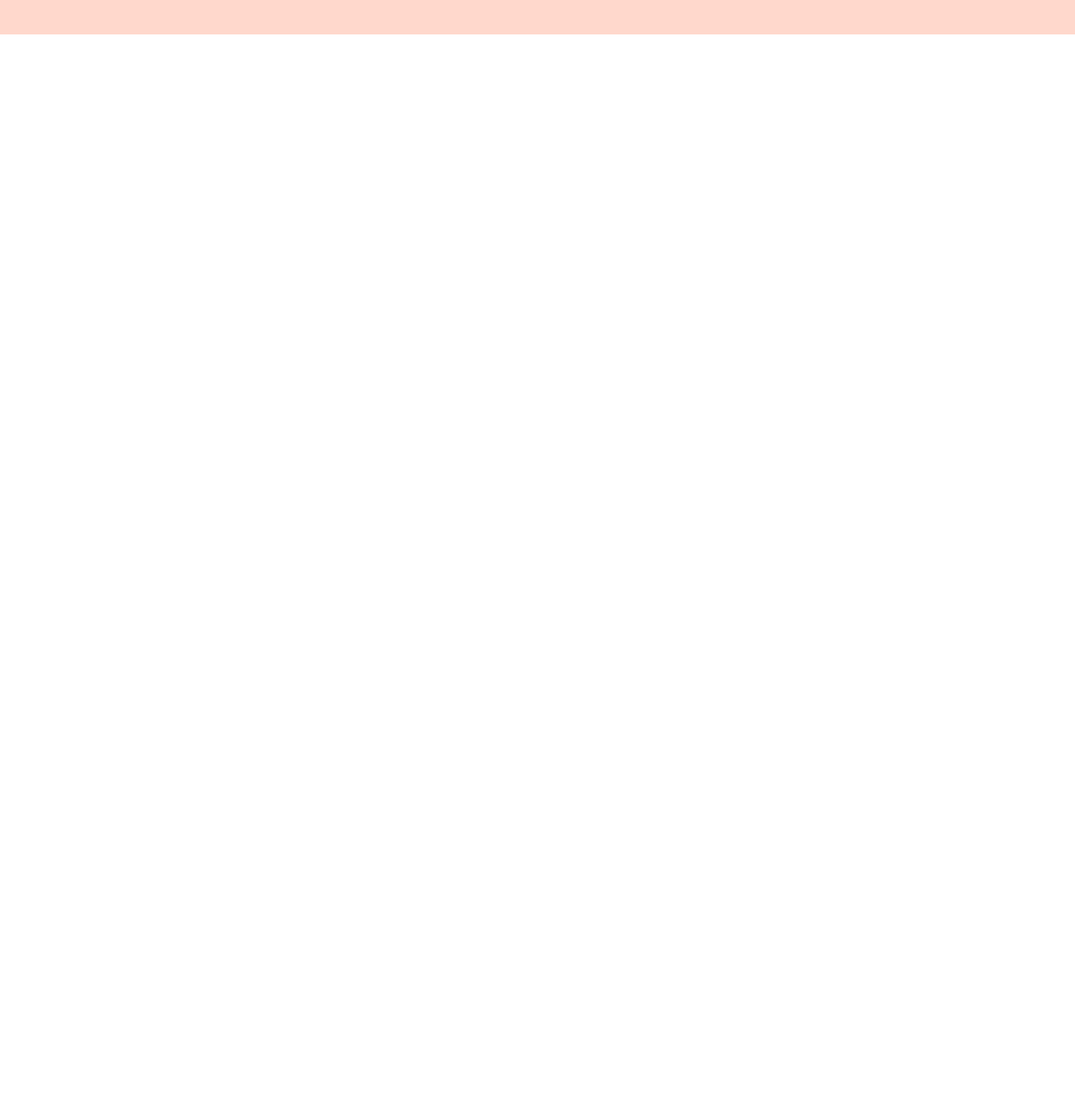
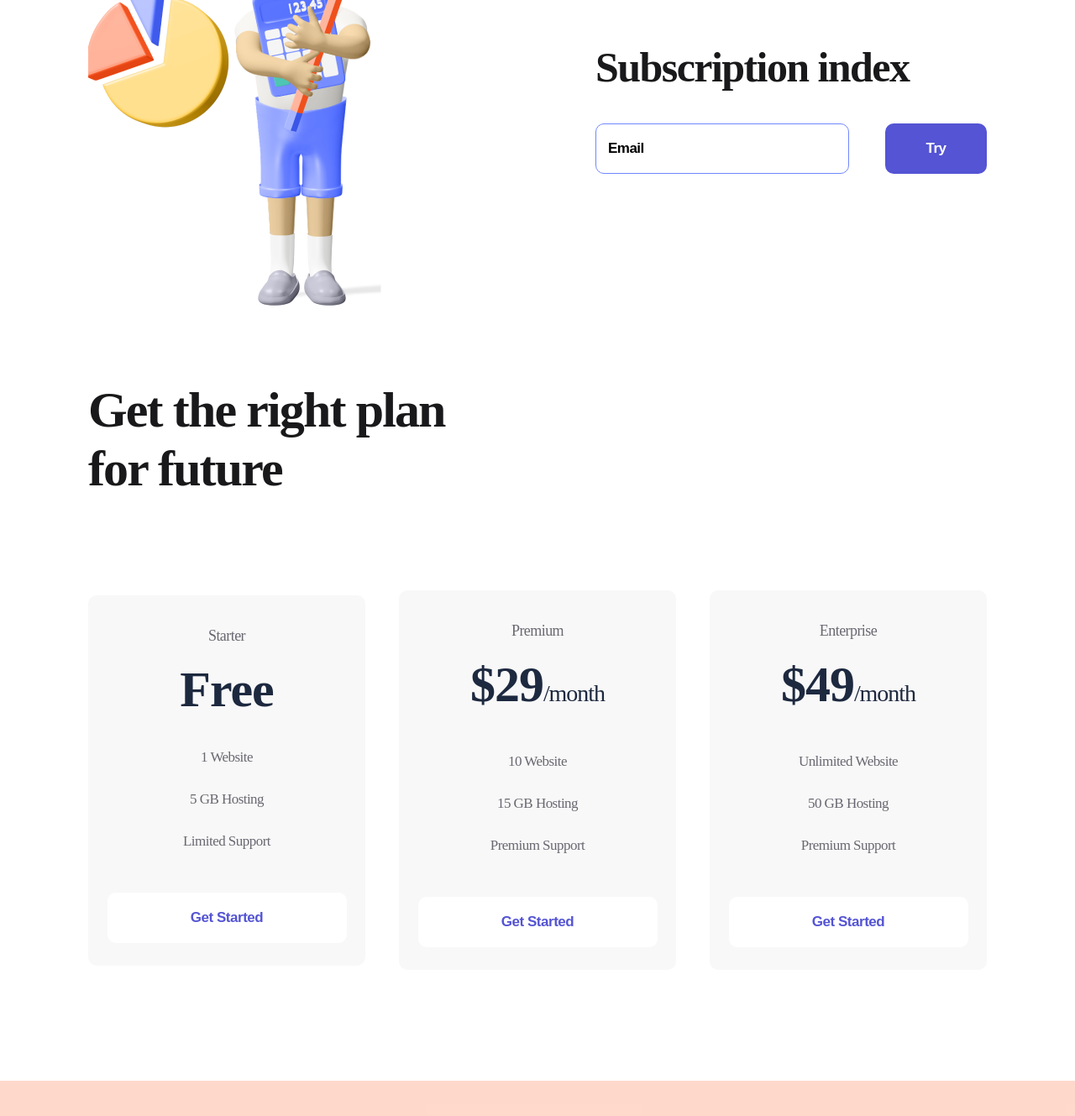
Before and after one commit to Dmitriynes/Logoipsum, a plain HTML site: page index.html in a window 1280 px wide. Shown: the part 972-2301 px from the top of the page at 84% size. Before the commit the page ends 1013 px from the top, so only its background shows below. Drawn offline with Linux system fonts and the light colour scheme.

Commit message:
Add files via upload

```diff
--- a/index.html
+++ b/index.html
@@ -64,6 +64,78 @@
             <img src="./img/firstmen.png" alt="firstmen">
         </div>
     </section>
+    <section class="container subscribe">
+        <div>
+            <img src="./img/Secondmen.png" alt="secondmen">
+        </div>
+        <div>
+            <h2 class="subscribe_title">
+                Subscription index
+            </h2>
+            <form>
+                <input class="input" type="email" placeholder="Email">
+                <button class="button button_violet">
+                    Try
+                </button>
+            </form>
+        </div>
+
+    </section>
+    <section class="container plan">
+        <h2 class="plan_title">
+            Get the right plan for future
+        </h2>
+        <div class="plan_flex">
+            <div class="item">
+                <p class="item_text">
+                    Starter
+                </p>
+                <h3 class="item_title">
+                    Free
+                </h3>
+                <ul>
+                    <li class="item_li">1 Website</li>
+                    <li class="item_li">5 GB Hosting</li>
+                    <li class="item_li">Limited Support</li>
+                </ul>
+                <button class="button button_item">
+                    Get Started
+                </button>
+            </div>
+            <div class="item">
+                <p class="item_text">
+                    Premium
+                </p>
+                <h3 class="item_title">
+                    $29<span>/month</span>
+                </h3>
+                <ul>
+                    <li class="item_li">10 Website</li>
+                    <li class="item_li">15 GB Hosting</li>
+                    <li class="item_li">Premium Support</li>
+                </ul>
+                <button class="button button_item">
+                    Get Started
+                </button>
+            </div>
+            <div class="item">
+                <p class="item_text">
+                    Enterprise
+                </p>
+                <h3 class="item_title">
+                    $49<span>/month</span>
+                </h3>
+                <ul>
+                    <li class="item_li">Unlimited Website</li>
+                    <li class="item_li">50 GB Hosting</li>
+                    <li class="item_li">Premium Support</li>
+                </ul>
+                <button class="button button_item">
+                    Get Started
+                </button>
+            </div>
+        </div>
+    </section>
     <footer class="footer">
         <div class="container footer_flex">
              <div>
--- a/style/stale.css
+++ b/style/stale.css
@@ -16,7 +16,7 @@ font-weight: normal;
     padding: 38px 0 48px ;
 }
 
-.header_flex, .footer_flex, .about{
+.header_flex, .footer_flex, .about, .subscribe, .plan_flex{
     display: flex;
     justify-content: space-between;
     align-items: center;
@@ -102,3 +102,114 @@ font-weight: normal;
 .footer{
     padding: 53px 0;
 }
+
+.subscribe{
+    margin-bottom: 85px;
+}
+
+.subscribe_title{
+    font-weight: bold;
+    font-size: 50px;
+    line-height: 57px;
+    letter-spacing: -1.56316px;
+    color: #19191B;
+    margin-bottom: 38px;
+}
+
+.input{
+    width: 302px;
+    height: 60px;
+    border-radius: 10px;
+    border: 1px solid #7087FF;
+    padding-left: 14px;
+    box-sizing: border-box;
+    margin-right: 39px;
+}
+
+.input::placeholder, .input{
+    font-weight: bold;
+    font-size: 17px;
+    line-height: 22px;
+    letter-spacing: -0.531474px;
+    color: #000000;
+
+}
+
+.input:focus{
+    outline: none;
+}
+
+.plan{
+    margin-bottom: 132px;
+}
+
+.plan_title{
+    font-weight: bold;
+    font-size: 60px;
+    line-height: 70px;
+    letter-spacing: -1.87579px;
+    color: #19191B;
+    max-width: 504px;
+    margin-bottom: 110px;
+}
+
+.item{
+    width: 330px;
+    background: #F8F8F8;
+    border-radius: 10px;
+    text-align: center;
+    padding: 34px 0 27px;
+}
+
+.item:hover{
+    transition: 500ms;
+    background: #FF7143;
+    box-shadow: 0px 32px 34px rgba(255, 112, 59, 0.317827);
+}
+
+.item_text{
+    font-weight: 400;
+    font-size: 18px;
+    line-height: 28px;
+    letter-spacing: -0.562737px;
+    color: #696871;
+}
+
+.item:hover .item_text, .item:hover .item_title, .item:hover .item_li{
+    color: white;
+    transition: 500ms;
+}
+
+.item_title{
+    font-weight: bold;
+    font-size: 60px;
+    line-height: 56px;
+    letter-spacing: -1.03448px;
+    color: #1D293F;
+    margin: 22px 0 28px;
+}
+
+.item_title span{
+    font-size: 28px;
+}
+
+.item_li{
+    list-style: none;
+    font-size: 17px;
+    line-height: 50px;
+    letter-spacing: -0.531474px;
+    color:  #696871;
+    }
+
+.button_item{
+    width: 285px;
+    background: white;
+    color: #5454D4;
+    margin-top: 36px;
+}
+
+.item:hover .button_item{
+    background: #9F3919;
+    color: white;
+    transition: 500ms;
+}
```
Also changed, not shown: img/Secondmen.png (added).
